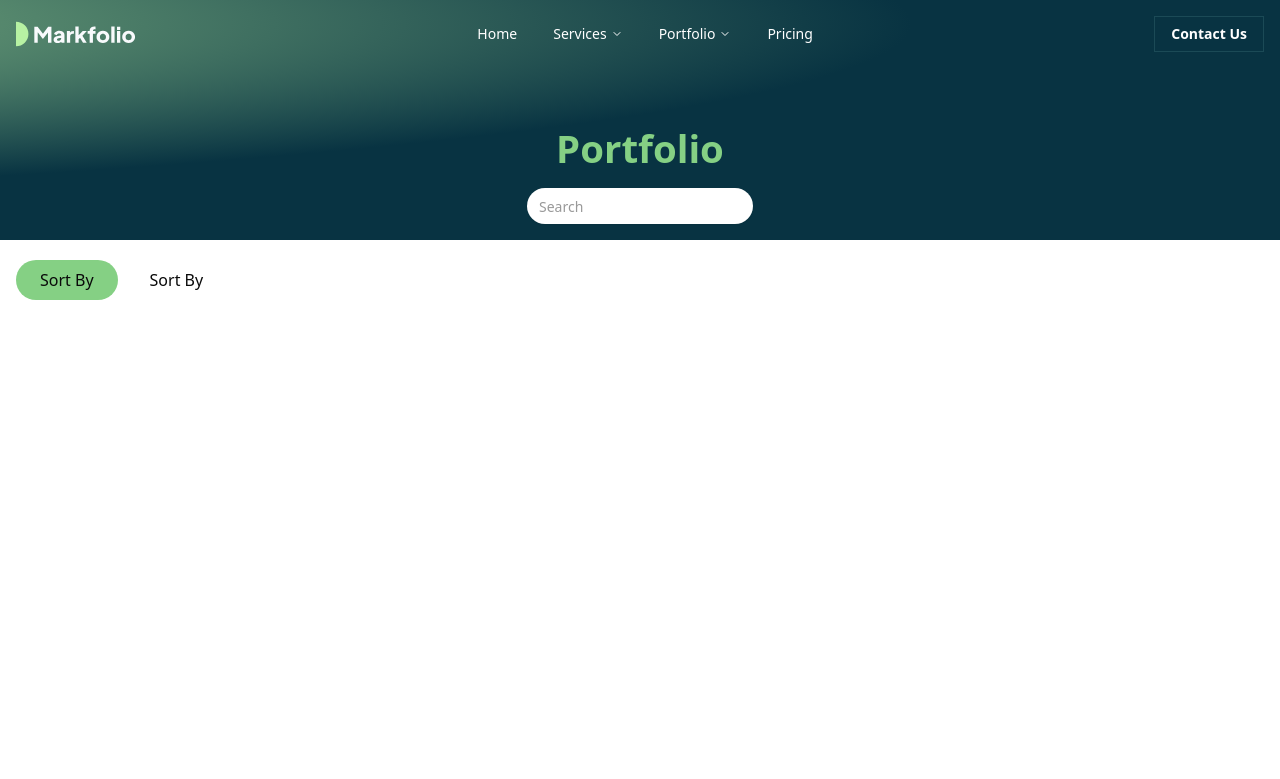
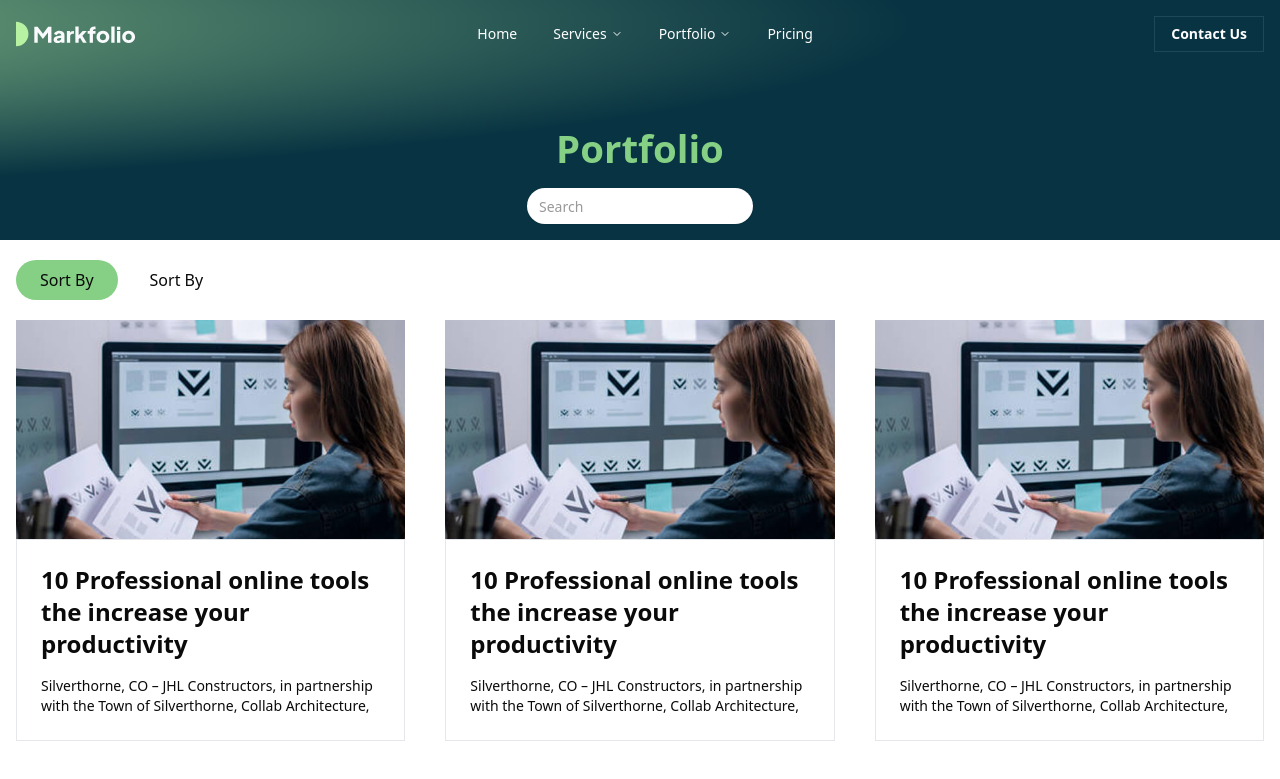
Before and after one commit to designkreativ/markfolio_website, a Next.js app: page /portfolio in a window 1280 px wide. Shown: the top 779 px of the page. Built offline with nearby package versions, Linux system fonts and the light colour scheme.

Commit message:
Portfolio section v2

```diff
--- a/src/app/portfolio/page.tsx
+++ b/src/app/portfolio/page.tsx
@@ -1,7 +1,15 @@
 import React from "react";
 import { Input } from "@/components/ui/input";
+import Image from "next/image";
+import servicesbg from "@/assets/servicesbg.jpg";
+import { mainSection } from "@/components/Action";
+
+
 
 function page() {
+  const { projects } = mainSection;
+
+
   return (
     <div>
       <div className="bg-gradient min-h-60 w-screen flex flex-col gap-4  justify-end pb-4 items-center">
@@ -13,13 +21,42 @@ function page() {
         />
       </div>
       <div className="mx-auto max-w-[1440px] px-2 md:px-4  ">
+        {/* ------- CARD FILTERS . ----- */}
         <div className="flex justify-between py-5">
           <div className="flex gap-2 justify-center items-center">
             <p className="bg-primary-light px-6 py-2 rounded-full">Sort By</p>
             <p className=" px-6 ">Sort By</p>
+          </div>
+        </div>
+        {/* ------- CARDS . ----- */}
+
+        <div className="grid grid-cols-1 md:grid-cols-2 lg:grid-cols-3 gap-10">
+          {projects.map((project) => (
+            <div
+              key={project.id}
+              className="rounded-none overflow-hidden"
+            >
+              <Image
+                src={project.imageUrl}
+                alt={project.title}
+                width={400}
+                height={300}
+                className="w-screen h-auto aspect-video object-cover  bg-gray-300"
+              />
+            <div className="p-6 gap-4 flex flex-col border border-gray-200">
+              <h3 className="section-heading">
+                {project.title}
+              </h3>
+              <p className="body-font">
+                {project.description}
+              </p>
+            </div>
+
+            </div>
+          ))}
 
 
-          </div>
+
         </div>
       </div>
     </div>
--- a/src/components/Action.tsx
+++ b/src/components/Action.tsx
@@ -118,4 +118,34 @@ export const mainSection = {
       },
     ],
   },
+  projects: [
+    {
+      id: 1,
+      title: "10 Professional online tools the increase your productivity",
+      description:
+        "Silverthorne, CO – JHL Constructors, in partnership with the Town of Silverthorne, Collab Architecture,",
+      imageUrl: sectionImage1,
+    },
+    {
+      id: 2,
+      title: "10 Professional online tools the increase your productivity",
+      description:
+        "Silverthorne, CO – JHL Constructors, in partnership with the Town of Silverthorne, Collab Architecture,",
+      imageUrl: sectionImage1,
+    },
+    {
+      id: 3,
+      title: "10 Professional online tools the increase your productivity",
+      description:
+        "Silverthorne, CO – JHL Constructors, in partnership with the Town of Silverthorne, Collab Architecture,",
+      imageUrl: sectionImage1,
+    },
+    {
+      id: 4,
+      title: "10 Professional online tools the increase your productivity",
+      description:
+        "Silverthorne, CO – JHL Constructors, in partnership with the Town of Silverthorne, Collab Architecture,",
+      imageUrl: sectionImage1,
+    },
+  ]
 };
```
